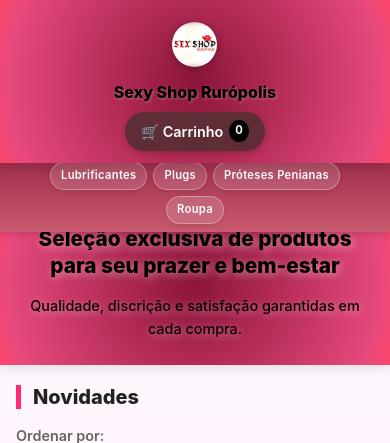
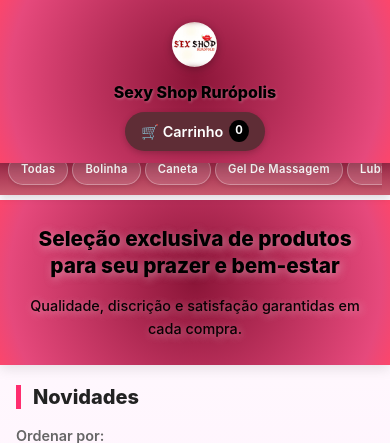
Before and after one commit to Elloy123/sexshopruropolis, a Django app: page / in a window 390 px wide. Shown: the top 443 px of the page. Run offline with Django 5.2, Linux system fonts and the light colour scheme; data comes from the database, SQL or seed files in the repository.

Commit message:
Corrigir responsividade da barra de categorias no mobile

```diff
--- a/sexy shop rurópolis/loja/static/loja/css/header.css
+++ b/sexy shop rurópolis/loja/static/loja/css/header.css
@@ -69,27 +69,53 @@
 /* === RESPONSIVIDADE === */
 @media (max-width: 768px) {
     .section-categorias-wrapper {
-        top: 100px;
-        padding: 8px 0;
+        top: 130px; /* Ajustado para acompanhar header em coluna */
+        padding: 6px 0;
+    }
+
+    .container-cats-center {
+        padding: 0 10px;
     }
 
     .lista-botoes-cats {
-        gap: 6px;
+        gap: 5px;
+        justify-content: flex-start;
+        overflow-x: auto;
+        overflow-y: hidden;
+        flex-wrap: nowrap;
+        -webkit-overflow-scrolling: touch;
+        scrollbar-width: none; /* Firefox */
+        padding-bottom: 5px;
+    }
+
+    .lista-botoes-cats::-webkit-scrollbar {
+        display: none; /* Chrome, Safari, Opera */
     }
 
     .botao-cat {
-        padding: 5px 12px;
+        padding: 6px 14px;
         font-size: 0.75rem;
+        white-space: nowrap;
+        flex-shrink: 0;
     }
 }
 
 @media (max-width: 480px) {
     .section-categorias-wrapper {
-        top: 120px;
+        top: 150px; /* Ajustado para header menor no mobile */
+        padding: 5px 0;
+    }
+
+    .container-cats-center {
+        padding: 0 8px;
+    }
+
+    .lista-botoes-cats {
+        gap: 4px;
     }
 
     .botao-cat {
-        padding: 4px 10px;
+        padding: 5px 12px;
         font-size: 0.7rem;
     }
 }
```
